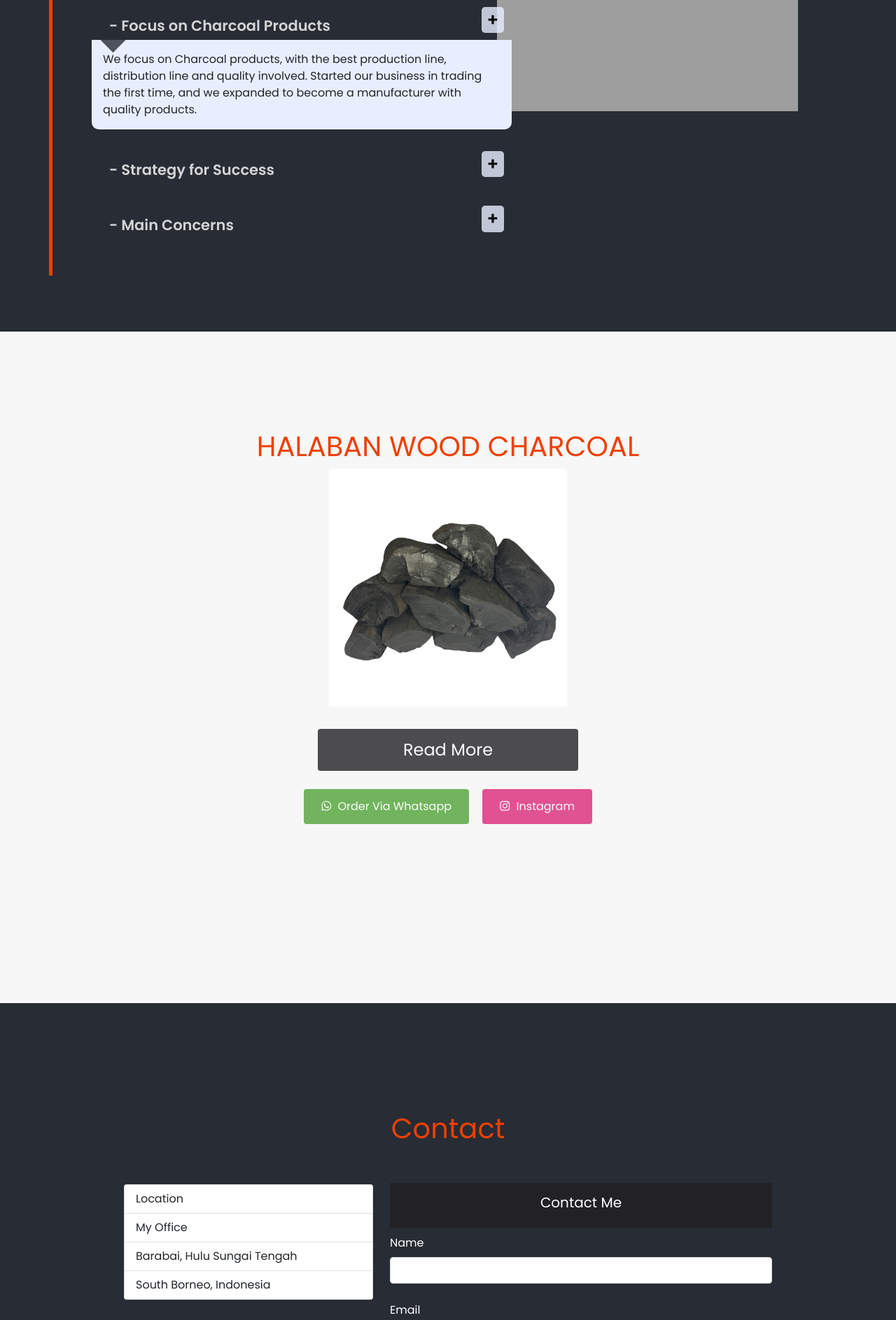
After one commit to Muhfrrazi/King-Charcoal-Indo, a PHP site: page /index.php in a window 1280 px wide. The commit adds this page. Shown: the part 1307-3194 px from the top of the page at 70% size. Run offline with PHP 8.4, Linux system fonts and the light colour scheme; some libraries are stand-ins or nearby versions; grey boxes are pictures that could not be loaded.

Commit message:
mengubah ektensi html menjadi php

```diff
--- /dev/null
+++ b/index.php
@@ -0,0 +1,293 @@
+<!doctype html>
+<html lang="en">
+
+<head>
+    <meta charset="utf-8">
+    <meta name="viewport" content="width=device-width, initial-scale=1">
+
+    <!-- Boostrap CSS -->
+    <link href="https://cdn.jsdelivr.net/npm/bootstrap@5.1.1/dist/css/bootstrap.min.css" rel="stylesheet" integrity="sha384-F3w7mX95PdgyTmZZMECAngseQB83DfGTowi0iMjiWaeVhAn4FJkqJByhZMI3AhiU" crossorigin="anonymous">
+
+    <!-- Boostrap Icons -->
+    <link rel="stylesheet" href="https://cdn.jsdelivr.net/npm/bootstrap-icons@1.5.0/font/bootstrap-icons.css">
+    <!-- AOS -->
+    <link rel="stylesheet" href="https://unpkg.com/aos@next/dist/aos.css" />
+    <!-- My CSS -->
+    <link rel="stylesheet" href="css/style.css">
+    <link rel="shortcut icon" href="img/logo.jpeg">
+    <script src="https://kit.fontawesome.com/6213932414.js" crossorigin="anonymous"></script>
+
+    <title>KING CHARCOAL INDO</title>
+
+</head>
+
+<body id="home" class="container-fixed">
+    <!-- Navbar -->
+    <nav class="navbar navbar-expand-lg navbar-dark shadow-sm fixed-top bgcolor">
+        <div class=" container">
+            <a class="navbar-brand" href="index.html">
+                <img src="img/logo.jpeg" alt="logo" width="180px">
+            </a>
+            <button class="navbar-toggler" type="button" data-bs-toggle="collapse" data-bs-target="#navbarNav" aria-controls="navbarNav" aria-expanded="false" aria-label="Toggle navigation">
+                <span class="navbar-toggler-icon"></span>
+            </button>
+            <div class="collapse navbar-collapse" id="navbarNav">
+                <ul class="navbar-nav ms-auto">
+                    <li class="nav-item">
+                        <a class="nav-link active" aria-current="page" href="#home">Home</a>
+                    </li>
+                    <li class="nav-item">
+                        <a class="nav-link active" href="#about">About</a>
+                    </li>
+                    <li class="nav-item">
+                        <a class="nav-link active" href="#product">Product</a>
+                    </li>
+                    <li class="nav-item">
+                        <a class="nav-link active" href="#contact">Contact</a>
+                    </li>
+                </ul>
+            </div>
+        </div>
+    </nav>
+    <!-- Akhir Navbar -->
+
+    <!-- Jumbotron -->
+    <header class="header">
+        <div class="overlay"></div>
+        <div class="container">
+            <div class="description ">
+                <h1><b>King Charcoal Indonesia</b></h1>
+                <h4><b>We Are The Best Supplier of Wood Charcoal and Briquettes</b></h4>
+                <a href="#product"><button class="btn btn-outline-secondary btn-lg">Our Product</button></a>
+            </div>
+        </div>
+    </header>
+    <!-- Akhir Jumbotron -->
+
+    <!-- About -->
+    <section class="about" id="about">
+        <div class="container">
+            <h1 class="about-me text-center">About</h1>
+            <div class="row">
+                <div class="col-lg-6 col-md-6 col-sm-12 desc">
+                    <span class="text-justify">
+                        <h1>KING CHARCOAL</h1>
+                        <h4>already has export experience by the owner.</h4><br>
+                    </span>
+                    <div class="container">
+                        <div class="row">
+                            <div class="col-md-6">
+                                <div class="accordion" id="accordionExample">
+                                    <div class="card">
+                                        <div class="card-header" id="headingOne">
+                                            <h2 class="mb-0">
+                                                <button class="btn btn-link btn-block text-left collapsed" type="button" data-toggle="collapse" data-target="#collapseOne" aria-expanded="false" aria-controls="collapseOne">
+                                                    <p>- Focus on Charcoal Products</p>
+                                                </button>
+                                            </h2>
+                                        </div>
+
+                                        <div id="collapseOne" class="collapse show" aria-labelledby="headingOne" data-parent="#accordionExample">
+                                            <div class="card-body">
+                                                We focus on Charcoal products, with the best production line,
+                                                distribution line and quality
+                                                involved. Started our business in trading the first time, and we
+                                                expanded to become a
+                                                manufacturer with quality products.
+                                            </div>
+                                        </div>
+                                    </div>
+                                    <div class="card">
+                                        <div class="card-header" id="headingTwo">
+                                            <h2 class="mb-0">
+                                                <button class="btn btn-link btn-block text-left collapsed" type="button" data-toggle="collapse" data-target="#collapseTwo" aria-expanded="false" aria-controls="collapseTwo">
+                                                    <p>- Strategy for Success</p>
+                                                </button>
+                                            </h2>
+                                        </div>
+                                        <div id="collapseTwo" class="collapse" aria-labelledby="headingTwo" data-parent="#accordionExample">
+                                            <div class="card-body">
+                                                We have a strategy for success, namely by developing a network of
+                                                charcoal farmers throughout
+                                                Indonesia that we manage. And we ensure readiness in our processing
+                                                plants, to be able to
+                                                produce the best products with the best quality.
+                                            </div>
+                                        </div>
+                                    </div>
+                                    <div class="card">
+                                        <div class="card-header" id="headingThree">
+                                            <h2 class="mb-0">
+                                                <button class="btn btn-link btn-block text-left collapsed" type="button" data-toggle="collapse" data-target="#collapseThree" aria-expanded="false" aria-controls="collapseThree">
+                                                    <p>- Main Concerns</p>
+                                                </button>
+                                            </h2>
+                                        </div>
+                                        <div id="collapseThree" class="collapse" aria-labelledby="headingThree" data-parent="#accordionExample">
+                                            <div class="card-body">
+                                                Diligence, smart work and innovative
+                                                are our main concerns so we welcome all brand owners from charcoal
+                                                business to be our business
+                                                partners.
+                                            </div>
+                                        </div>
+                                    </div>
+                                </div>
+
+                            </div>
+                        </div>
+                    </div>
+                </div>
+                <div class="col-md-6 text-center">
+                    <img src="img/about.png" alt="">
+                </div>
+                <!-- <div class="col-lg-6 col-md-6 col-sm-12" style="padding-top:3rem ;">
+                    <img src="./img/about.png" class="img-fluid">
+                </div> -->
+            </div>
+        </div>
+    </section>
+    <!-- Akhir About -->
+
+    <!-- Product -->
+    <section class="product" id="product">
+        <div>
+            <div class="container">
+                <h1 class="our-product text-center">HALABAN WOOD CHARCOAL</h1>
+                <div class="row justify-content-center ps-4 pe-4">
+                    <div class="col-md-4 mb-3 card-produk">
+                        <div class="produk">
+                            <img src="img/grade A.png" alt="example-image" class="card-img-top">
+                        </div>
+                    </div>
+                </div>
+                <div class="d-grid gap-2 col-4 col-s-12 mx-auto">
+                    <a href="product.php" class="btn btn-modal">
+                        Read More
+                    </a>
+                </div>
+                <div class="btn-wrapper">
+                    <a href="https://api.whatsapp.com/send?phone=+6281254537545&text=Hai, I want to order charcoal." target="_blank" class="btn whatsapp">
+                        <span class="fa fa-whatsapp"></span>
+                        Order Via Whatsapp
+                    </a>
+                    <a href="https://www.instagram.com/kingcharcoalindo/" target="_blank" class="btn instagram">
+                        <span class="fa fa-instagram"></span>
+                        Instagram
+                    </a>
+                </div>
+            </div>
+        </div>
+    </section>
+    <!-- Akhir Product -->
+
+    <!-- Contact -->
+    <section id="contact" class="contact">
+        <div class="container">
+            <h1 class="cont text-center">Contact</h1>
+            <div class="row text-center mb-3">
+            </div>
+            <div class="row justify-content-center">
+                <div class="col-md-4 form-submit">
+                    <ul class=" list-group">
+                        <li class="list-group-item">Location</li>
+                        <li class="list-group-item">My Office</li>
+                        <li class="list-group-item">Barabai, Hulu Sungai Tengah</li>
+                        <li class="list-group-item">South Borneo, Indonesia</li>
+                    </ul>
+                    <div class="map-wrapper">
+                        <iframe class="maps" src="https://www.google.com/maps/embed?pb=!1m18!1m12!1m3!1d63772.454830553404!2d115.34679494598134!3d-2.5785922734142814!2m3!1f0!2f0!3f0!3m2!1i1024!2i768!4f13.1!3m3!1m2!1s0x2de569543438ad33%3A0xe4a4157f52657414!2sBarabai%2C%20Kabupaten%20Hulu%20Sungai%20Tengah%2C%20Kalimantan%20Selatan!5e0!3m2!1sid!2sid!4v1635209840024!5m2!1sid!2sid" width="600" height="450" style="border:0;" allowfullscreen="" loading="lazy"></iframe>
+                    </div>
+                </div>
+
+                <div class="col-md-6 form-submit">
+                    <div class="card-form text-white card-submit" style="background-color: #222222;">
+                        <div class="card-body text-center">
+                            <h5 class="card-title">Contact Me</h5>
+                        </div>
+                    </div>
+                    <div class="alert alert-success alert-dismissible fade show d-none my-alert" role="alert">
+                        <strong>Thank you!</strong> We have received your message.
+                        <button type="button" class="btn-close" data-bs-dismiss="alert" aria-label="Close"></button>
+                    </div>
+                    <form name="King-Contact-Form">
+                        <div class="mb-3">
+                            <label for="name" class="form-label">Name</label>
+                            <input type="text" class="form-control" id="name" aria-describedby="name" name="nama" required>
+                        </div>
+                        <div class="mb-3">
+                            <label for="email" class="form-label">Email</label>
+                            <input type="email" class="form-control" id="email" aria-describedby="email" name="email" required>
+                        </div>
+                        <div class="mb-3">
+                            <label for="pesan" class="form-label">Message</label>
+                            <textarea class="form-control" id="pesan" rows="3" name="pesan" required></textarea>
+                        </div>
+                        <button type="submit" class="btn text-light btn-kirim" style="background-color: #ee4002;">Submit</button>
+
+                        <button class="btn btn-primary btn-loading d-none" type="button" disabled style="background-color: #ee4002;">
+                            <span class=" spinner-border spinner-border-sm" role="status" aria-hidden="true"></span>
+                            Loading...
+                        </button>
+                    </form>
+                </div>
+            </div>
+        </div>
+    </section>
+    <!-- Akhir Contact -->
+
+    <!-- Footer -->
+    <div class="footer-dark">
+        <footer>
+            <div class="container">
+                <p class="copyright">King Charcoal Indonesia © 2021</p>
+            </div>
+        </footer>
+    </div>
+    <!-- Akhir Footer -->
+
+    <script src="https://cdn.jsdelivr.net/npm/bootstrap@5.1.1/dist/js/bootstrap.bundle.min.js" integrity="sha384-/bQdsTh/da6pkI1MST/rWKFNjaCP5gBSY4sEBT38Q/9RBh9AH40zEOg7Hlq2THRZ" crossorigin="anonymous"></script>
+
+    <script src="https://cdnjs.cloudflare.com/ajax/libs/jquery/3.2.1/jquery.min.js"></script>
+    <script src="https://cdnjs.cloudflare.com/ajax/libs/twitter-bootstrap/4.1.3/js/bootstrap.bundle.min.js"></script>
+
+    <script>
+        const scriptURL = 'https://script.google.com/macros/s/AKfycbyYuteteOjhuJMTEvK9ggWYe2InA04mOikS_9GnfgOOARGjOPUxqj1GtwZ0JdPGrFys/exec'
+        const form = document.forms['King-Contact-Form'];
+        const btnKirim = document.querySelector('.btn-kirim');
+        const btnLoading = document.querySelector('.btn-loading');
+        const myAlert = document.querySelector('.my-alert');
+
+        form.addEventListener('submit', e => {
+            e.preventDefault();
+            // ketika tombol submit diklik
+            //tampilkan tombol loading, hilangkan tombol kirim
+            btnLoading.classList.toggle('d-none');
+            btnKirim.classList.toggle('d-none');
+            fetch(scriptURL, {
+                    method: 'POST',
+                    body: new FormData(form)
+                })
+                .then(response => {
+                    // tampilkan tombol kirim, hilangkan tombol loading
+                    btnLoading.classList.toggle('d-none');
+                    btnKirim.classList.toggle('d-none');
+
+                    // tampilkan alert
+                    myAlert.classList.toggle('d-none');
+                    // reset form
+                    form.reset();
+                    console.log('Success!', response)
+                })
+                .catch(error => console.error('Error!', error.message))
+        });
+    </script>
+    <script>
+        $(window).scroll(function() {
+            $('.navbar').toggleClass('scrolled', $(this).scrollTop() > 300);
+        });
+    </script>
+</body>
+
+
+</html>
```
Also changed, not shown: index.html (deleted, +0 -313 lines), product.php (renamed from product.html, +33 -56 lines).
